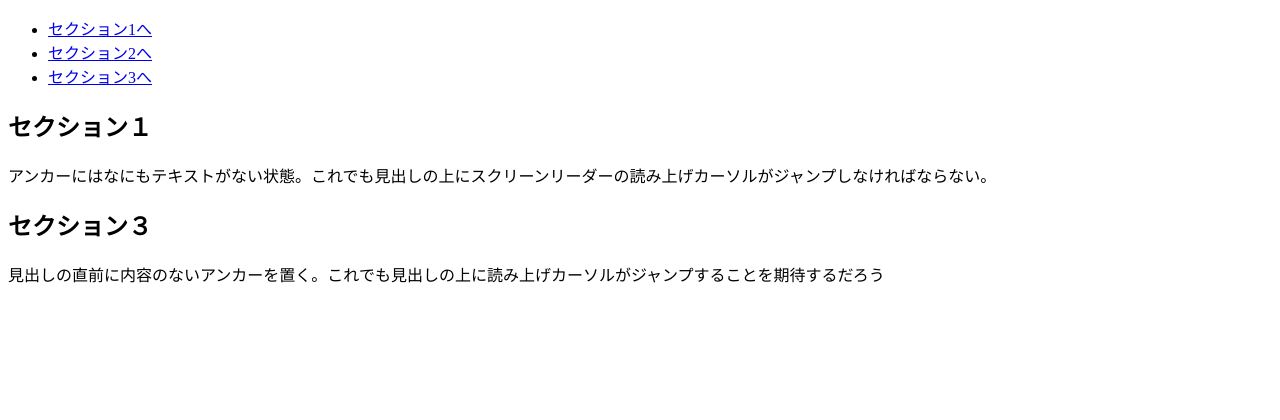
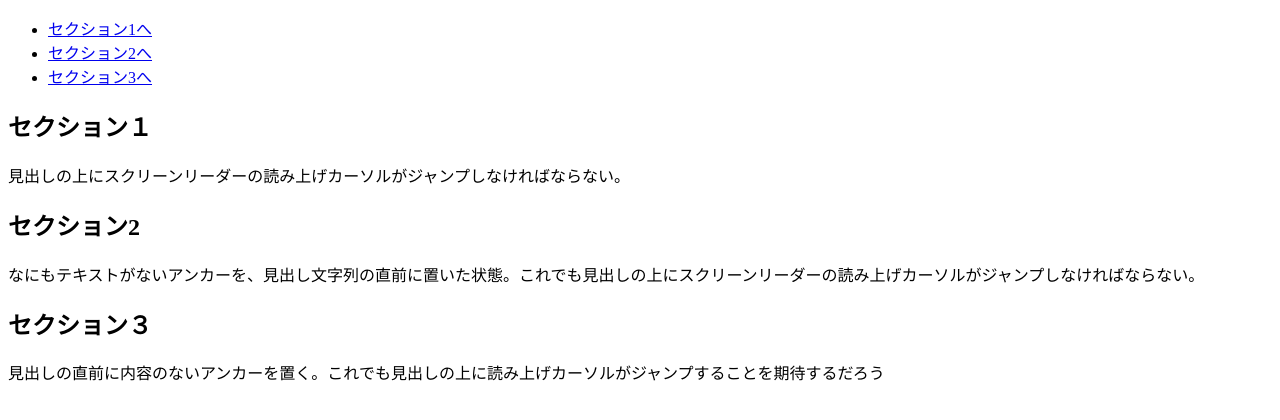
Before and after one commit to ji6czd/a11ytest, a plain HTML site: page samepagelink.html in a window 1280 px wide. Drawn offline with Linux system fonts and the light colour scheme.

Commit message:
* 諸々修正！これで完成かな。

```diff
--- a/samepagelink.html
+++ b/samepagelink.html
@@ -15,7 +15,9 @@
     <li><a href="#s3">セクション3へ</a></li>
   </ul>
   <h2 id="s1">セクション１</h2>
-  <p>アンカーにはなにもテキストがない状態。これでも見出しの上にスクリーンリーダーの読み上げカーソルがジャンプしなければならない。</p>
+  <p>見出しの上にスクリーンリーダーの読み上げカーソルがジャンプしなければならない。</p>
+  <h2 id="s2"><span></span>セクション2</h2>
+  <p>なにもテキストがないアンカーを、見出し文字列の直前に置いた状態。これでも見出しの上にスクリーンリーダーの読み上げカーソルがジャンプしなければならない。</p>
 
   <div>
     <span id="s3"></span>
```
Also changed, not shown: index.html (+1 -1 lines).
